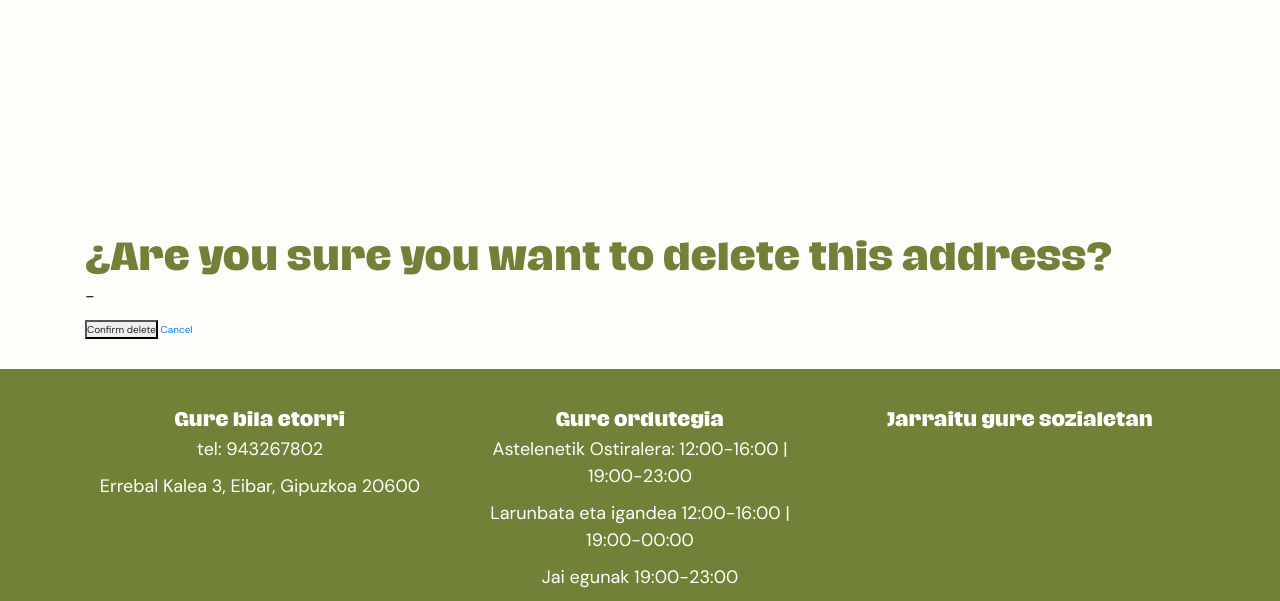
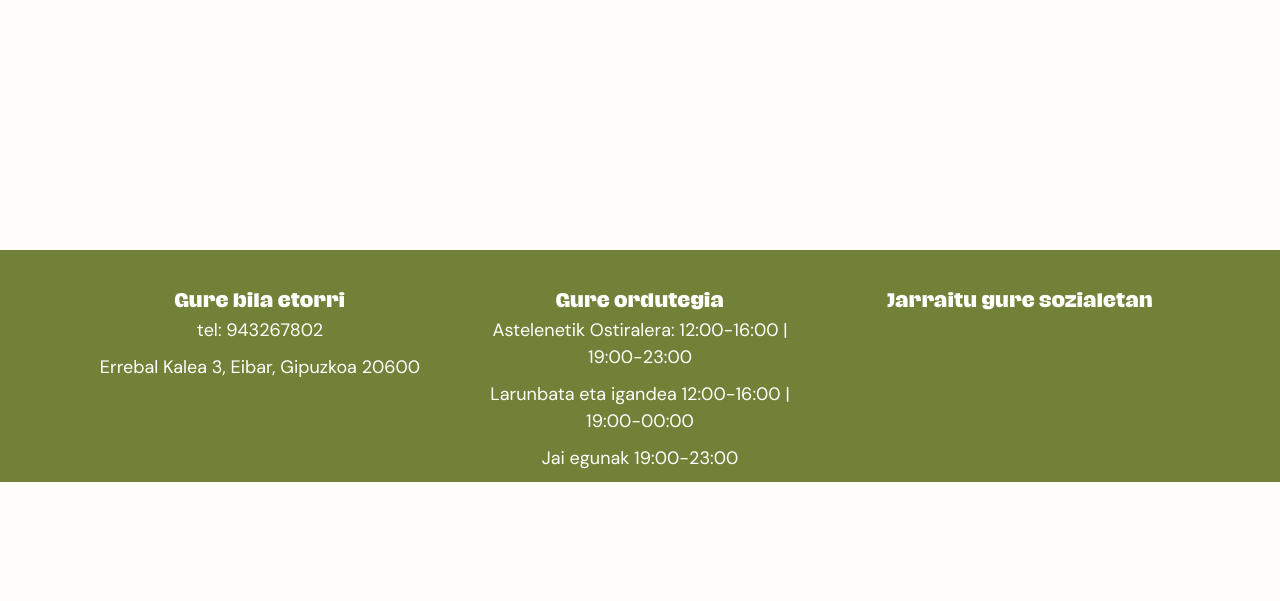
Before and after one commit to garciagorkauni/DeliveryAppNAG, a Django app: page /es/profile/delete in a window 1280 px wide. Shown: the part 660-1261 px from the top of the page. After the commit the page ends 1142 px from the top, so only its background shows below. Run offline with Django 5.2, Linux system fonts and the light colour scheme; the visitor is signed in with stand-in values (Sample User, id 1); some libraries are stand-ins or nearby versions; some web fonts are replaced.

Commit message:
fix: Quit duplicated code

```diff
--- a/onlybites/onlybites/onlybites_web/templates/onlybites_web/delete-profile.html
+++ b/onlybites/onlybites/onlybites_web/templates/onlybites_web/delete-profile.html
@@ -24,12 +24,4 @@
 
 </div>
 
-<br>
-<h2>{% trans "¿Are you sure you want to delete this address?" %}</h2>
-<p>{{ direccion.name }} {{ direccion.surname }} - {{ direccion.city }}</p>
-<form method="post">{% csrf_token %}
-    <button type="submit">{% trans "Confirm delete" %}</button>
-    <a href="{% url 'home' %}">{% trans "Cancel" %}</a>
-</form>
-
 {% endblock %}
```
